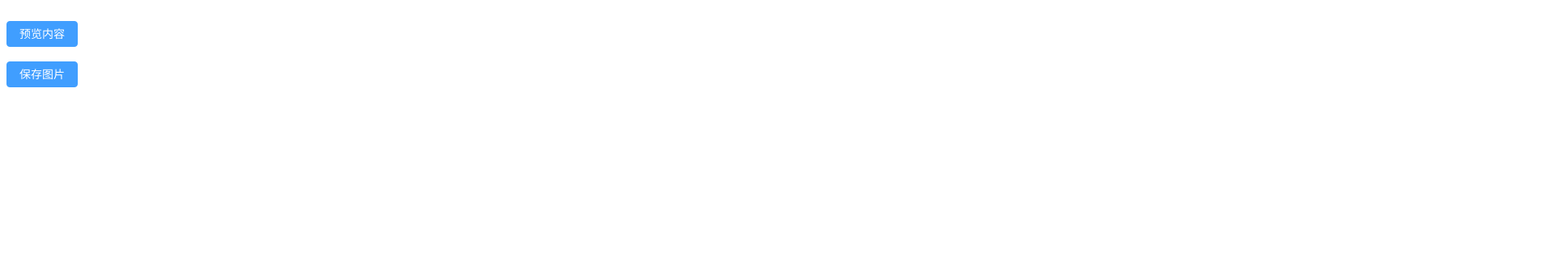
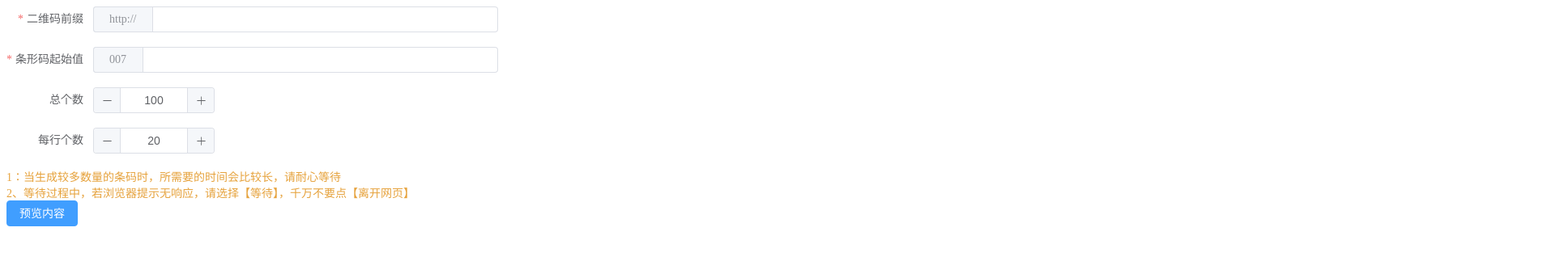
Before and after one commit to snippet0809/anhe-qrcode, a Vue app: page / in a window 1280 px wide. Shown: the top 318 px of the page at 81% size, 1920 px wide, since content can reach past the window. Built offline with nearby package versions, Linux system fonts and the light colour scheme.

Commit message:
调整样式

```diff
--- a/package.json
+++ b/package.json
@@ -11,6 +11,7 @@
     "type-check": "vue-tsc --build --force"
   },
   "dependencies": {
+    "canvg": "^4.0.2",
     "downloadjs": "^1.4.7",
     "element-plus": "~2.7.2",
     "html-to-image": "^1.11.11",
--- a/src/App.vue
+++ b/src/App.vue
@@ -1,71 +1,133 @@
 <template>
-  <el-form>
+    <el-form label-width="auto" :rules="rules" :model="formData" ref="ruleFormRef">
+        <el-form-item label="二维码前缀" prop="qrcode_prefix">
+            <el-input v-model="formData.qrcode_prefix">
+                <template #prepend>{{ FormData.qrcode_protocol }}</template>
+            </el-input>
+        </el-form-item>
+        <el-form-item label="条形码起始值" prop="barcode_suffix">
+            <el-input v-model="formData.barcode_suffix">
+                <template #prepend>{{ FormData.barcode_prefix }}</template>
+            </el-input>
+        </el-form-item>
+        <el-form-item label="总个数">
+            <el-input-number v-model="formData.count" :min="1" :max="1200" :step="100"></el-input-number>
+        </el-form-item>
+        <el-form-item label="每行个数">
+            <el-input-number v-model="rowLen"></el-input-number>
+        </el-form-item>
+        <el-text type="warning">1：当生成较多数量的条码时，所需要的时间会比较长，请耐心等待</el-text>
+        <br />
+        <el-text type="warning">2、等待过程中，若浏览器提示无响应，请选择【等待】，千万不要点【离开网页】</el-text>
         <el-form-item>
-
+            <el-button type="primary" @click="generateImage()" :loading=status_render>预览内容</el-button>
         </el-form-item>
         <el-form-item>
-      <el-button type="primary" @click="generateImage" :loading=status_render>预览内容</el-button>
-    </el-form-item>
-    <el-form-item>
-      <el-button type="primary" @click="saveImage">保存图片</el-button>
+            <el-button type="primary" @click="saveImage" :loading="status_download" v-show="dataList.length>0">保存PDF
+            </el-button>
         </el-form-item>
     </el-form>
 
     <!-- 遍历生成 -->
     <div class="result" ref="result">
         <!--换行-->
-    <div v-for="row in Math.ceil(count / rowLen)" style="display: flex">
+        <div v-for="row in Math.ceil(formData.count / rowLen)" style="display: flex">
             <!--每行20个-->
-      <CodeItem v-for="data in dataList.slice((row - 1) * rowLen, Math.min(row * rowLen, dataList.length))"
-                :content="data"/>
+            <CodeItem v-for="data in dataList.slice((row - 1) * rowLen,
+          Math.min(row * rowLen, dataList.length))" :content="data" />
         </div>
     </div>
 </template>
 <script setup lang="ts">
-import {type Ref, ref, nextTick} from 'vue'
+import { type Ref, ref, nextTick, reactive } from 'vue'
 import html2canvas from 'html2canvas'
-import CodeItem, {Content} from '@/components/CodeItem.vue'
+import CodeItem, { Content } from '@/components/CodeItem.vue'
+import { ElMessage, type FormInstance, type FormRules } from 'element-plus'
+import jsPDF from 'jspdf'
 
-const qrcode_prefix = ref('')
+class FormData {
+    static qrcode_protocol = 'http://'
+    static barcode_prefix = '007'
 
-const count = ref(20)
-const rowLen = ref(4)
+    qrcode_prefix: string = ''
+    barcode_suffix: string = ''
+    count: number = 100
+}
+
+const formData = ref(new FormData())
+const rowLen = ref(20)
+const scale = ref(0.2)
+const ruleFormRef = ref<FormInstance>()
+const rules = reactive<FormRules<FormData>>({
+    qrcode_prefix: [{ required: true, message: '请输入二维码前缀', trigger: 'blur' }],
+    barcode_suffix: [{ required: true, message: '请输入起始条形码的后9位', pattern: /^\d{9}$/, trigger: 'blur' }]
+})
+
 
 const dataList: Ref<Array<Content>> = ref([])
-
 const result = ref()
 
 const status_render = ref(false)
+const status_download = ref(false)
 
 async function generateImage() {
+    let success = false
+    await ruleFormRef.value!.validate((valid) => {
+        if (valid) success = true
+    })
+    if (!success) {
+        ElMessage.error('表单验证未通过')
+        return
+    }
+    dataList.value = []
     status_render.value = true
     await new Promise(resolve => setTimeout(resolve, 100))
     dataList.value = []
-  let timestamp = Date.now()
-  for (let i = 0; i < count.value; i++) {
-    let t = Date.now()
-    while (t === timestamp) {
-      t = Date.now()
-    }
-    const qrcode = qrcode_prefix.value + t
-    const barcode = t.toString()
-    dataList.value.push(new Content('安和', qrcode, "123456781234"))
-    timestamp = t
+    for (let i = 0; i < formData.value.count; i++) {
+        const barcode = FormData.barcode_prefix + formData.value.barcode_suffix
+        const qrcode = FormData.qrcode_protocol + formData.value.qrcode_prefix + barcode
+        dataList.value.push(new Content('安和', qrcode, barcode))
     }
     await nextTick()
     status_render.value = false
 }
 
+async function saveImage() {
+    status_download.value = true
+    html2canvas(result.value, { scale: scale.value }).then((canvas) => {
+        const quotient = Math.floor(formData.value.count / rowLen.value)
+        const remainder = formData.value.count % rowLen.value
+        const colLen = remainder == 0 ? quotient : quotient + 1
+        const width = 34 * rowLen.value + 20, height = 48.5 * colLen + 20
+        let orientation: 'p' | 'l' = 'p', format = [width, height]
+        if (rowLen.value > colLen) {
+            orientation = 'l'
+            format = [height, width]
+        }
+        const pdf = new jsPDF(orientation, 'mm', format)
+        try {
+            const imgData = canvas.toDataURL('image/png', 1.0)
+            // const a = document.createElement("a");
+            // a.href = imgData;
+            // a.download = `安和-${getDateTimeString()}.png`;
+            // a.click();
+            pdf.addImage(imgData, 'png', 0, 0, 34 * rowLen.value + (20 * scale.value),
+                48.5 * colLen + (20 * scale.value))
+            pdf.save(`安和-${getDateTimeString()}.pdf`)
+        } catch {
+            ElMessage.error('生成PDF失败')
+        }
+        status_download.value = false
+    })
+}
 
-function saveImage() {
-  html2canvas(result.value, {scale: 0.25}).then((canvas) => {
-    const imgData = canvas.toDataURL('image/png', 1.0)
-
-    const a = document.createElement("a");
-    a.href = imgData;
-    a.download = `安和-${getDateTimeString()}.png`;
-    a.click();
-  })
+function pxToMm(px: number) {
+    const dom = document.createElement('div')
+    dom.style.height = '1in'
+    document.body.appendChild(dom)
+    const dpi = dom.offsetHeight
+    document.body.removeChild(dom)
+    return (px * 25.4) / dpi
 }
 
 function getDateTimeString(): string {
@@ -81,7 +143,11 @@ function getDateTimeString(): string {
 </script>
 <style scoped>
 .result {
-  width: calc(34mm * 4 * v-bind(rowLen));
+    width: calc(34mm * 10 * v-bind(rowLen));
     padding: 10mm 10mm;
 }
+
+.el-input {
+    width: 500px;
+}
 </style>
--- a/src/components/CodeItem.vue
+++ b/src/components/CodeItem.vue
@@ -47,21 +47,22 @@ const pdfItemElement = ref()
 const qrcodeCanvas = ref()
 const barcodeCanvas = ref()
 
-const multiple = 4
+const multiple = 10
 const style = ref({
-    qrcodeWidth: 12 * multiple
+    qrcodeWidth: 10 * multiple
 })
 
 onMounted(() => {
+    console.log(mmToPx(1))
     QRCode.toCanvas(qrcodeCanvas.value, props.content.qrcode, {
         width: mmToPx(style.value.qrcodeWidth),
-        margin: 0,
+        margin: 0
     })
     JsBarcode(barcodeCanvas.value, props.content.barcode, {
-        width: mmToPx(0.18 * multiple),
+        width: mmToPx(0.16 * multiple),
         height: mmToPx(5 * multiple),
         margin: 0,
-        displayValue: false,
+        displayValue: false
     })
 })
 
@@ -76,17 +77,17 @@ function mmToPx(mm: number): number {
 </script>
 
 <style lang="scss" scoped>
-$multiple: 4;
+$multiple: 10;
 $space-width: 34mm * $multiple;
 $space-height: 48.5mm * $multiple;
 
 $layout-width: 20mm * $multiple;
 $layout-height: 20mm * $multiple;
-$layout-padding-lr: 1mm * $multiple;
-$layout-padding-ub: 1mm * $multiple;
+$layout-padding-lr: 2mm * $multiple;
+$layout-padding-ub: 2mm * $multiple;
 
-$qrcode-width: 12mm * $multiple;
-$qrcode-marign-buttom: 1mm * $multiple;
+$qrcode-width: 10mm * $multiple;
+$qrcode-margin-bottom: 1mm * $multiple;
 
 $content-width: $layout-width - $layout-padding-lr*2;
 $content-height: $layout-height - $layout-padding-ub*2;
@@ -103,7 +104,7 @@ $content-height: $layout-height - $layout-padding-ub*2;
 .text-qrcode {
     display: flex;
     height: $qrcode-width;
-    margin-bottom: $qrcode-marign-buttom;
+    margin-bottom: $qrcode-margin-bottom;
 }
 
 .text {
@@ -114,10 +115,9 @@ $content-height: $layout-height - $layout-padding-ub*2;
 .text div {
     display: flex;
     height: 50%;
-    font-size: 4mm * $multiple;
+    font-size: 3mm * $multiple;
     justify-content: center;
     align-items: center;
-
 }
 
 .qrcode {
@@ -129,7 +129,7 @@ $content-height: $layout-height - $layout-padding-ub*2;
 
 .barcode {
     align-items: center;
-    height: $content-height - $qrcode-width - $qrcode-marign-buttom;
+    height: $content-height - $qrcode-width - $qrcode-margin-bottom;
     justify-content: center;
     display: flex;
 }
@@ -137,4 +137,8 @@ $content-height: $layout-height - $layout-padding-ub*2;
 .barcode canvas {
     position: absolute;
 }
+
+.text span {
+    margin-right: 5mm;
+}
 </style>
```
Also changed, not shown: 1 other file (tests, documents, lock files or other folders). Lines whose indentation alone changed are shown as unchanged.
